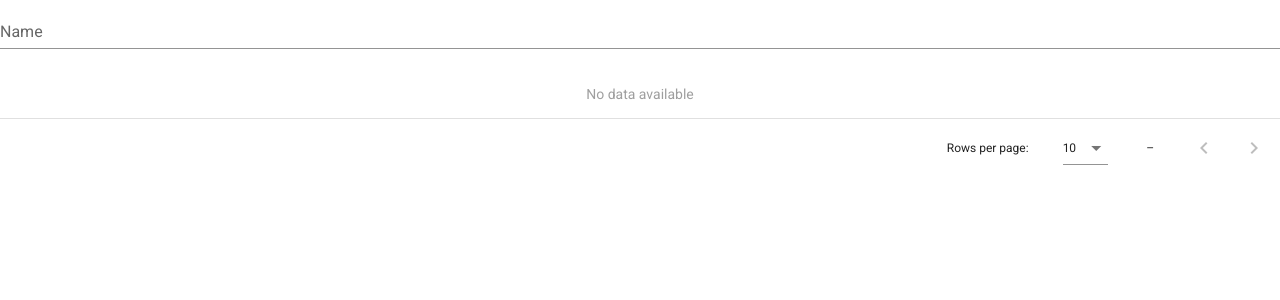
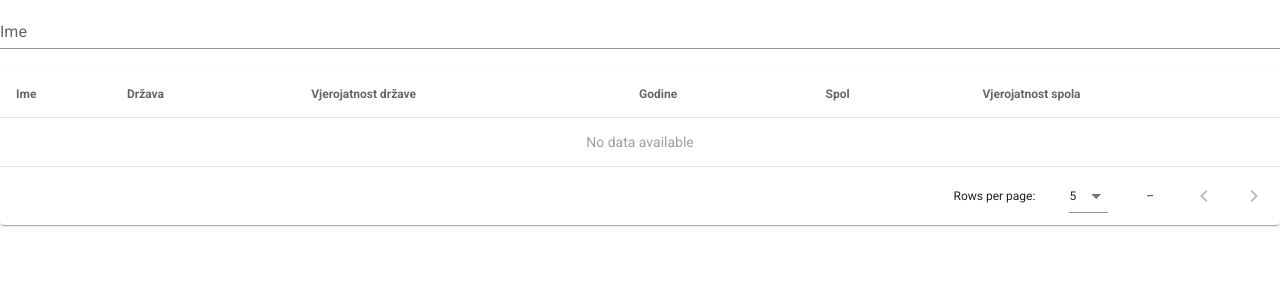
Before and after one commit to enricokokot/tfpu-webapl-zad02, a Vue app: page / in a window 1280 px wide. Shown: the top 300 px of the page. Built offline with nearby package versions, Linux system fonts and the light colour scheme.

Commit message:
Finish Barely Working App

```diff
--- a/src/App.vue
+++ b/src/App.vue
@@ -1,8 +1,13 @@
 <template>
   <v-app>
     <v-main>
-      <v-text-field label="Name" @change="getAll($event)" />
-      <v-data-table />
+      <v-text-field label="Ime" @change="getAll($event)" />
+      <v-data-table
+        :headers="headers"
+        :items="allData"
+        :items-per-page="5"
+        class="elevation-1"
+      ></v-data-table>
     </v-main>
   </v-app>
 </template>
@@ -12,29 +17,67 @@ export default {
   name: "App",
 
   data: () => ({
-    //
+    ageData: {},
+    genderData: {},
+    nationalityData: {},
+    allData: [],
+    headers: [
+      {
+        text: "Ime",
+        align: "start",
+        sortable: false,
+        value: "name",
+      },
+      { text: "Država", value: "country" },
+      { text: "Vjerojatnost države", value: "probability of country" },
+      { text: "Godine", value: "age" },
+      { text: "Spol", value: "gender" },
+      { text: "Vjerojatnost spola", value: "probability of gender" },
+    ],
   }),
 
   methods: {
     getAge(value) {
       fetch("https://api.agify.io?name=" + value)
         .then((response) => response.json())
-        .then((data) => console.log(data));
+        .then((data) => (this.ageData = data));
     },
     getGender(value) {
       fetch("https://api.genderize.io?name=" + value)
         .then((response) => response.json())
-        .then((data) => console.log(data));
+        .then((data) => (this.genderData = data));
     },
     getNationality(value) {
       fetch("https://api.nationalize.io?name=" + value)
         .then((response) => response.json())
-        .then((data) => console.log(data));
+        .then((data) => (this.nationalityData = data));
     },
     getAll(value) {
       this.getAge(value);
       this.getGender(value);
       this.getNationality(value);
+
+      let array1 = [];
+
+      this.allData = [this.ageData, this.genderData, this.nationalityData];
+      this.allData = this.allData[2].country.forEach((country) =>
+        array1.push([this.allData[0], this.allData[1], country])
+      );
+
+      let array2 = [];
+
+      array1.forEach((array) =>
+        array2.push({
+          name: array[0].name,
+          age: array[0].age,
+          gender: array[1].gender,
+          "probability of gender": array[1].probability,
+          country: array[2].country_id,
+          "probability of country": array[2].probability,
+        })
+      );
+
+      this.allData = array2;
     },
   },
 };
```
